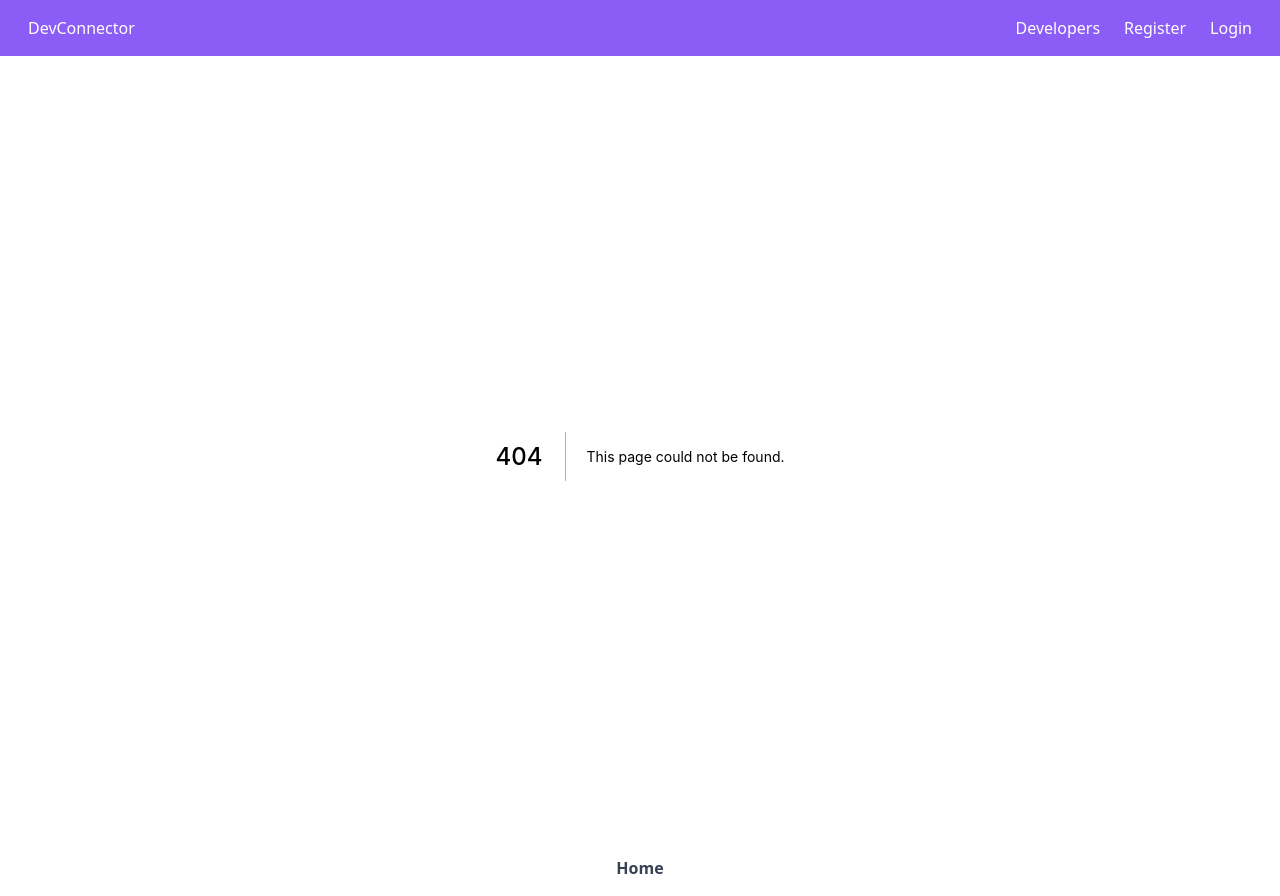
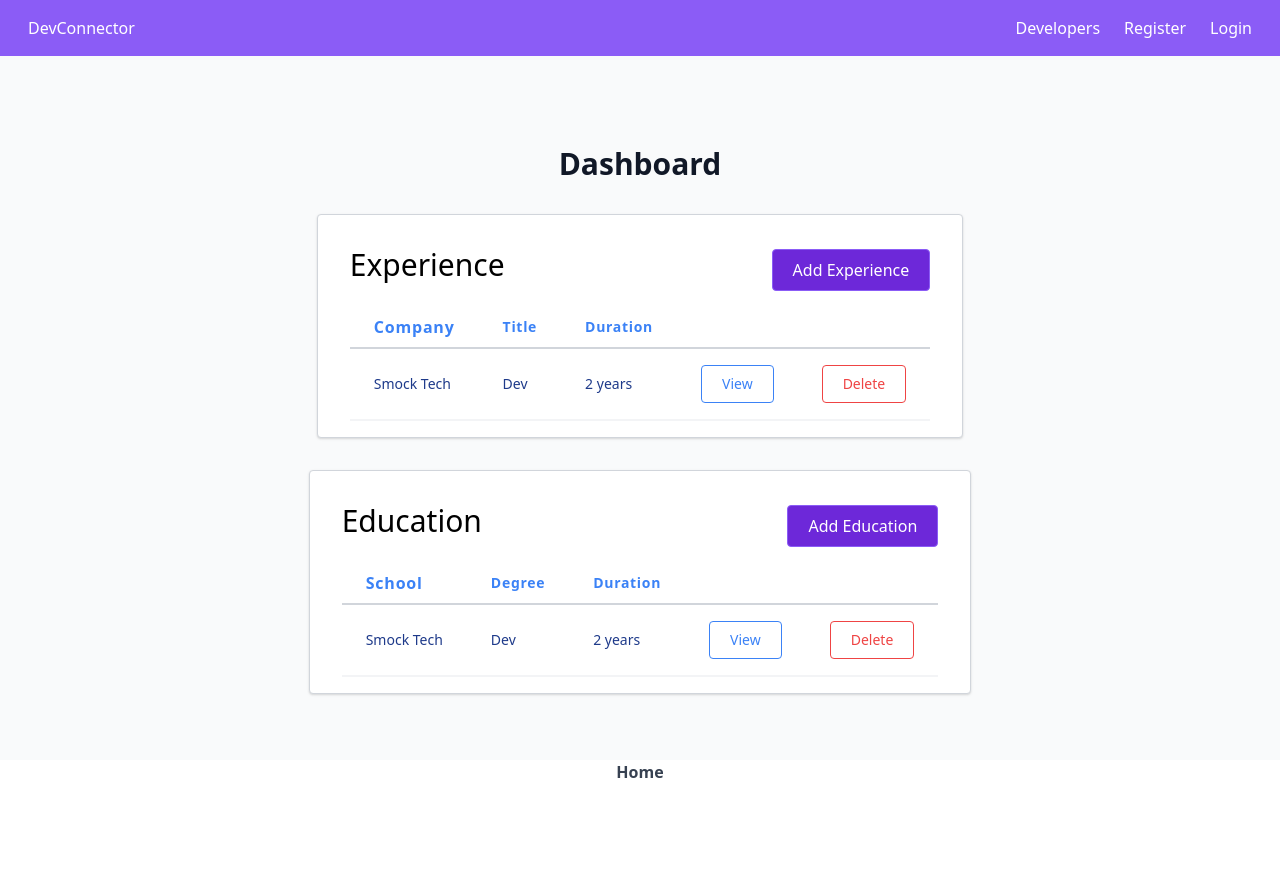
Before and after one commit to hereisfahad/social, a Next.js app: page /dashboard in a window 1280 px wide. Before the commit this address had no page. After the commit the page ends 800 px from the top, so only its background shows below. Built offline with nearby package versions, Linux system fonts and the light colour scheme.

Commit message:
design dashboard page

```diff
--- /dev/null
+++ b/components/EducationTable.js
@@ -0,0 +1,43 @@
+import Link from 'next/link'
+
+function EducationTable() {
+    return (
+        <div className="max-w-screen-md py-4 pr-10 overflow-x-auto bg-white border border-gray-300 rounded shadow shadow-dashboard justify-evenly sm:-mx-6 sm:px-6 lg:-mx-8 lg:px-8">
+            <div className="flex items-baseline justify-between py-4">
+                <h1 className="text-3xl">Education</h1>
+                <Link href="/add-education">
+                    <a className="px-5 py-2 font-medium text-white transition duration-300 bg-purple-700 border border-purple-500 rounded select-none hover:bg-white focus:outline-none focus-within:ring ring-purple-600 hover:text-purple-500">
+                        Add Education
+                    </a>
+                </Link>
+            </div>
+            <div className="inline-block min-w-full overflow-hidden align-middle">
+                <table className="min-w-full">
+                    <thead>
+                        <tr>
+                            <th className="px-6 py-3 leading-4 tracking-wider text-left text-blue-500 border-b-2 border-gray-300">School</th>
+                            <th className="px-6 py-3 text-sm leading-4 tracking-wider text-left text-blue-500 border-b-2 border-gray-300">Degree</th>
+                            <th className="px-6 py-3 text-sm leading-4 tracking-wider text-left text-blue-500 border-b-2 border-gray-300">Duration</th>
+                            <th className="px-6 py-3 border-b-2 border-gray-300" />
+                            <th className="px-6 py-3 border-b-2 border-gray-300" />
+                        </tr>
+                    </thead>
+                    <tbody className="">
+                        <tr>
+                            <td className="px-6 py-4 text-sm leading-5 text-blue-900 whitespace-no-wrap border-b-2 border-gray-100">Smock Tech</td>
+                            <td className="px-6 py-4 text-sm leading-5 text-blue-900 whitespace-no-wrap border-b-2 border-gray-100">Dev</td>
+                            <td className="px-6 py-4 text-sm leading-5 text-blue-900 whitespace-no-wrap border-b-2 border-gray-100">2 years</td>
+                            <td className="px-6 py-4 text-sm leading-5 text-right whitespace-no-wrap border-b-2 border-gray-100">
+                                <button className="px-5 py-2 text-blue-500 transition duration-300 border border-blue-500 rounded hover:bg-blue-700 hover:text-white focus:outline-none focus-within:ring ring-blue-600">View</button>
+                            </td>
+                            <td className="px-6 py-4 text-sm leading-5 text-right whitespace-no-wrap border-b-2 border-gray-100">
+                                <button className="px-5 py-2 text-red-500 transition duration-300 border border-red-500 rounded hover:bg-red-700 hover:text-white focus:outline-none focus-within:ring ring-red-600">Delete</button>
+                            </td>
+                        </tr>
+                    </tbody>
+                </table>
+            </div>
+        </div >
+    )
+}
+export default EducationTable
--- /dev/null
+++ b/components/ExperienceTable.js
@@ -0,0 +1,43 @@
+import Link from 'next/link'
+
+function ExperienceTable() {
+    return (
+        <div className="max-w-screen-md py-4 pr-10 overflow-x-auto bg-white border border-gray-300 rounded shadow shadow-dashboard justify-evenly sm:-mx-6 sm:px-6 lg:-mx-8 lg:px-8">
+            <div className="flex items-baseline justify-between py-4">
+                <h1 className="text-3xl">Experience</h1>
+                <Link href="/add-experience">
+                    <a className="px-5 py-2 font-medium text-white transition duration-300 bg-purple-700 border border-purple-500 rounded select-none hover:bg-white focus:outline-none focus-within:ring ring-purple-600 hover:text-purple-500">
+                        Add Experience
+                    </a>
+                </Link>
+            </div>
+            <div className="inline-block min-w-full overflow-hidden align-middle">
+                <table className="min-w-full">
+                    <thead>
+                        <tr>
+                            <th className="px-6 py-3 leading-4 tracking-wider text-left text-blue-500 border-b-2 border-gray-300">Company</th>
+                            <th className="px-6 py-3 text-sm leading-4 tracking-wider text-left text-blue-500 border-b-2 border-gray-300">Title</th>
+                            <th className="px-6 py-3 text-sm leading-4 tracking-wider text-left text-blue-500 border-b-2 border-gray-300">Duration</th>
+                            <th className="px-6 py-3 border-b-2 border-gray-300" />
+                            <th className="px-6 py-3 border-b-2 border-gray-300" />
+                        </tr>
+                    </thead>
+                    <tbody className="">
+                        <tr>
+                            <td className="px-6 py-4 text-sm leading-5 text-blue-900 whitespace-no-wrap border-b-2 border-gray-100">Smock Tech</td>
+                            <td className="px-6 py-4 text-sm leading-5 text-blue-900 whitespace-no-wrap border-b-2 border-gray-100">Dev</td>
+                            <td className="px-6 py-4 text-sm leading-5 text-blue-900 whitespace-no-wrap border-b-2 border-gray-100">2 years</td>
+                            <td className="px-6 py-4 text-sm leading-5 text-right whitespace-no-wrap border-b-2 border-gray-100">
+                                <button className="px-5 py-2 text-blue-500 transition duration-300 border border-blue-500 rounded hover:bg-blue-700 hover:text-white focus:outline-none focus-within:ring ring-blue-600">View</button>
+                            </td>
+                            <td className="px-6 py-4 text-sm leading-5 text-right whitespace-no-wrap border-b-2 border-gray-100">
+                                <button className="px-5 py-2 text-red-500 transition duration-300 border border-red-500 rounded hover:bg-red-700 hover:text-white focus:outline-none focus-within:ring ring-red-600">Delete</button>
+                            </td>
+                        </tr>
+                    </tbody>
+                </table>
+            </div>
+        </div >
+    )
+}
+export default ExperienceTable
--- /dev/null
+++ b/pages/dashboard.js
@@ -0,0 +1,14 @@
+import EducationTable from "@/components/EducationTable";
+import ExperienceTable from "@/components/ExperienceTable";
+
+export default function Dashboard() {
+  return (
+    <div className="flex flex-col items-center justify-center flex-1 p-4 space-y-8 bg-gray-50 sm:px-6 lg:px-8">
+      <h2 className="mt-6 text-3xl font-extrabold text-center text-gray-900">
+        Dashboard
+          </h2>
+      <ExperienceTable />
+      <EducationTable />
+    </div>
+  )
+}
```
